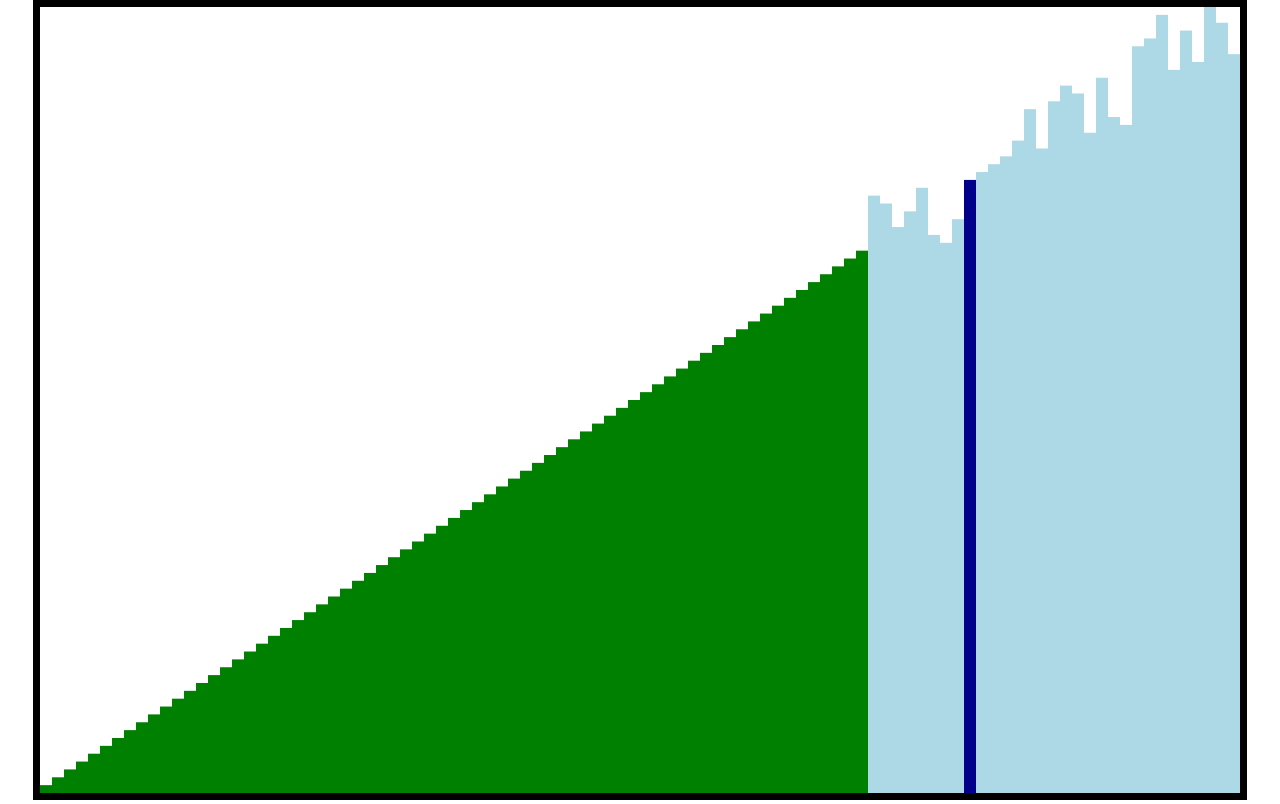
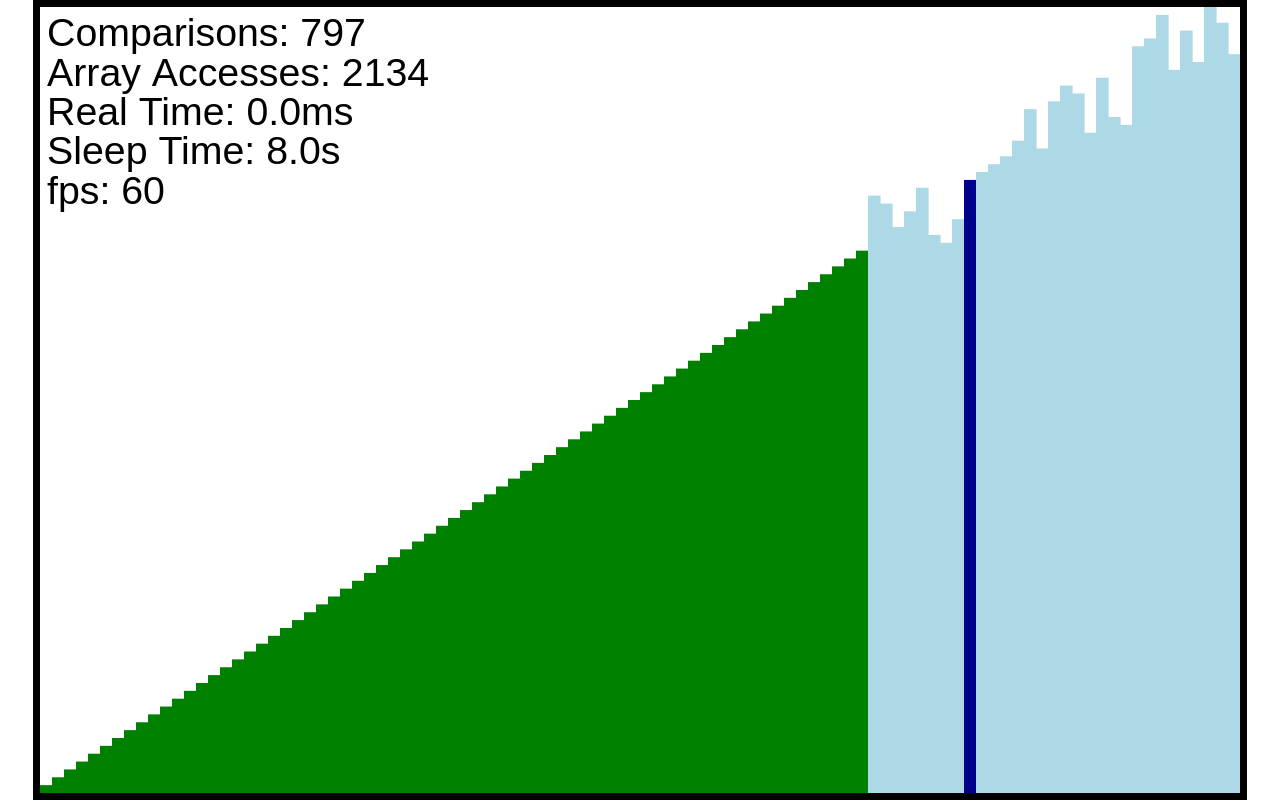
Before and after one commit to nimeji/sorting-algorithm-visualizer, a React (Create React App) app: page / in a window 1280 px wide. Built offline with nearby package versions, Linux system fonts and the light colour scheme.

Commit message:
added metrics again

```diff
--- a/src/components/Canvas/Canvas.tsx
+++ b/src/components/Canvas/Canvas.tsx
@@ -4,10 +4,11 @@ import { useRef } from "react";
 import { useResizeObserver } from '../../hooks/useResizeObserver';
 
 type CanvasProps = {
-  draw: (ctx: CanvasRenderingContext2D, frameCount: number)=>void
+  draw: (ctx: CanvasRenderingContext2D, frameTime: number, avgFrameTime: number, frameCount: number) => void
+  setup?: (ctx: CanvasRenderingContext2D) => void,
 }
 
-export function Canvas ({draw}: CanvasProps) {
+export function Canvas ({draw, setup}: CanvasProps) {
   const canvasRef = useRef<HTMLCanvasElement>(null);
 
   const canvasDimensions = useResizeObserver(canvasRef);
@@ -17,29 +18,45 @@ export function Canvas ({draw}: CanvasProps) {
     if(context) {
       context.canvas.width = canvasDimensions?.width || 0
       context.canvas.height = canvasDimensions?.height || 0;
+
+      if (setup) {
+        setup(context);
+      }
     }
-  }, [canvasDimensions]);
+  }, [canvasDimensions, setup]);
 
   useEffect(() => {
     const canvas = canvasRef.current;
-    const context = canvas!.getContext('2d');
+    const context = canvas?.getContext('2d');
+    if(!context) return;
+
+    if(setup) {
+      setup(context);
+    }
+
+    let frameCount = 0
+    let t0 = performance.now();
+    let frameTime = 0;
+
+    let animationFrameId: number;
 
 
-    let frameCount = 0
-    let animationFrameId: number;
+    const render = () => {
+      frameCount++;
+      const t1 = performance.now()
+      frameTime += (t1 - t0 - frameTime) / 20;
 
-    const render = () => {
-      frameCount++
-      draw(context!, frameCount)
-      animationFrameId = window.requestAnimationFrame(render)
+      draw(context, t1 - t0, frameTime, frameCount);
+      t0 = t1;
+
+      animationFrameId = window.requestAnimationFrame(render);
     }
-    render()
+    render();
 
     return () => {
-      window.cancelAnimationFrame(animationFrameId)
+      window.cancelAnimationFrame(animationFrameId);
     }
-
-  }, [draw]);
+  }, [draw, setup]);
 
   return <canvas ref={canvasRef} className={styles.canvas} />
 }
--- a/src/components/Sorter/Sorter.tsx
+++ b/src/components/Sorter/Sorter.tsx
@@ -44,7 +44,7 @@ export function Sorter ({
     }
   }, [logic, run]);
 
-  const draw = useCallback((ctx: CanvasRenderingContext2D) => {
+  const draw = useCallback((ctx: CanvasRenderingContext2D, _, frameTime: number) => {
     if(logic) {
       const width = ctx.canvas.width;
       const height = ctx.canvas.height;
@@ -54,18 +54,10 @@ export function Sorter ({
 
       ctx.clearRect(0, 0, width, height);
 
-      const {values, lastCompared, indicesSorted} = logic.getLastState();
+      const {values, lastCompared, indicesSorted, comparisons, accesses} = logic.getLastState();
 
       const elementWidth = Math.floor(innerWidth / values.length);
       const offset = (width - elementWidth * values.length) / 2;
-
-      if(borderWidth > 0)
-      {
-        ctx.lineWidth = borderWidth;
-        ctx.strokeStyle = 'black';
-        ctx.strokeRect(offset - borderWidth * 0.5, borderWidth * 0.5, width - 2 * offset + borderWidth, innerHeight + borderWidth);
-      }
-
 
       values.forEach((value, i) => {
         let color = defaultColor;
@@ -74,16 +66,33 @@ export function Sorter ({
         if(lastCompared.includes(i)) color = comparedColor;
 
         ctx.fillStyle = color;
-        ctx.fillRect(offset + elementWidth * i, innerHeight + borderWidth - innerHeight*value, elementWidth, innerHeight*value)
+        ctx.fillRect(offset + elementWidth * i, innerHeight + borderWidth - innerHeight*value, elementWidth*1.05, innerHeight*value)
       });
 
+      if(borderWidth > 0)
+      {
+        ctx.lineWidth = borderWidth;
+        ctx.strokeStyle = 'black';
+        ctx.strokeRect(offset - borderWidth * 0.5, borderWidth * 0.5, (width - 2 * offset + borderWidth), innerHeight + borderWidth);
+      }
+
+
+      const fontSize = innerHeight / 20;
+      const textX = offset + borderWidth
+      const textY = borderWidth;
+      ctx.font = `${fontSize}px sans-serif`;
+      ctx.fillStyle = 'black';
+      ctx.fillText(`Comparisons: ${comparisons}`,textX, textY  + fontSize);
+      ctx.fillText(`Array Accesses: ${accesses}`, textX, textY  + fontSize * 2);
+      ctx.fillText(`Real Time: ${logic.getRealTime().toFixed(1)}ms`, textX, textY + fontSize * 3);
+      ctx.fillText(`Sleep Time: ${(logic.getSleepTime()/1000).toFixed(1)}s`, textX, textY + fontSize * 4);
+      ctx.fillText(`fps: ${(1000/frameTime).toFixed(0)}`, textX, textY + fontSize * 5);
     }
-
   }, [logic, border, defaultColor, comparedColor, sortedColor]);
 
   return (
     <div className={styles.sorter}>
-      <Canvas draw={draw}/>
+      <Canvas draw={draw} />
     </div>
   );
 }
```
